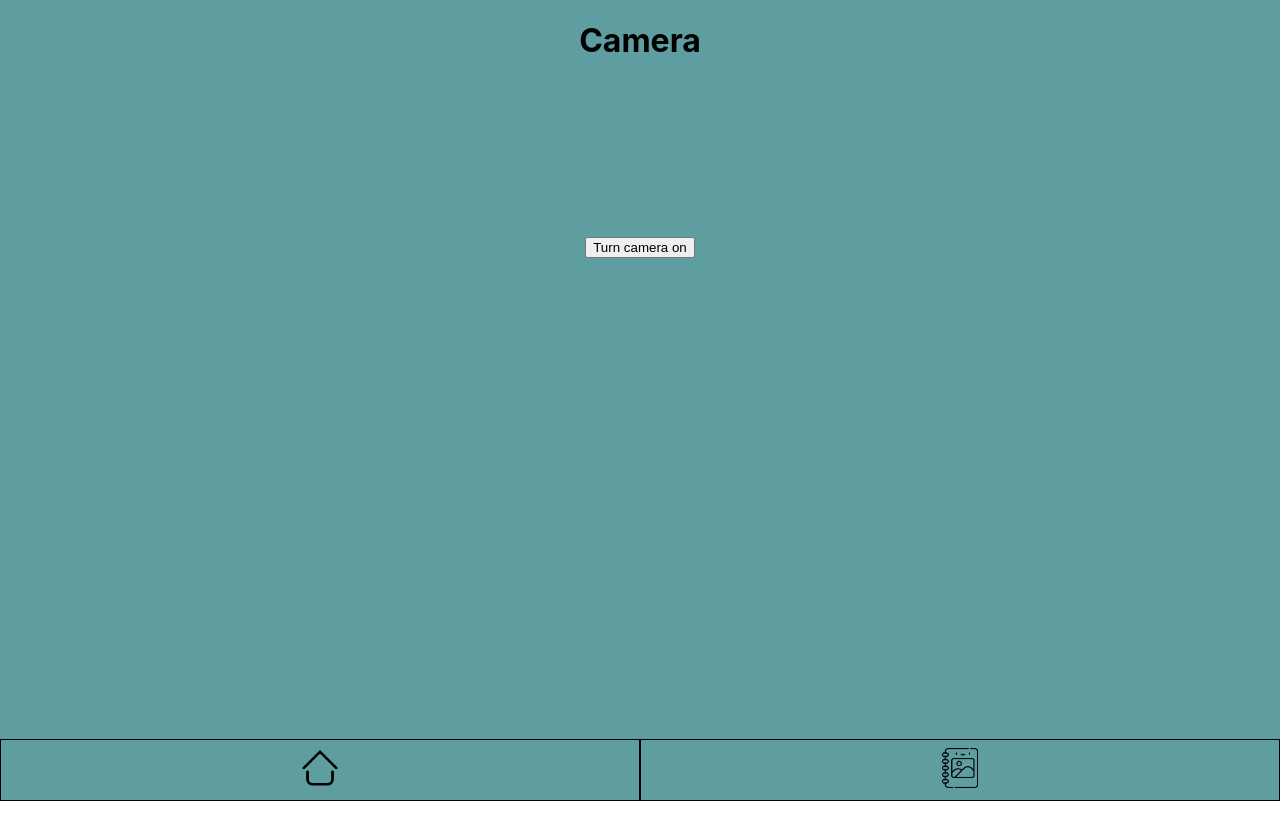
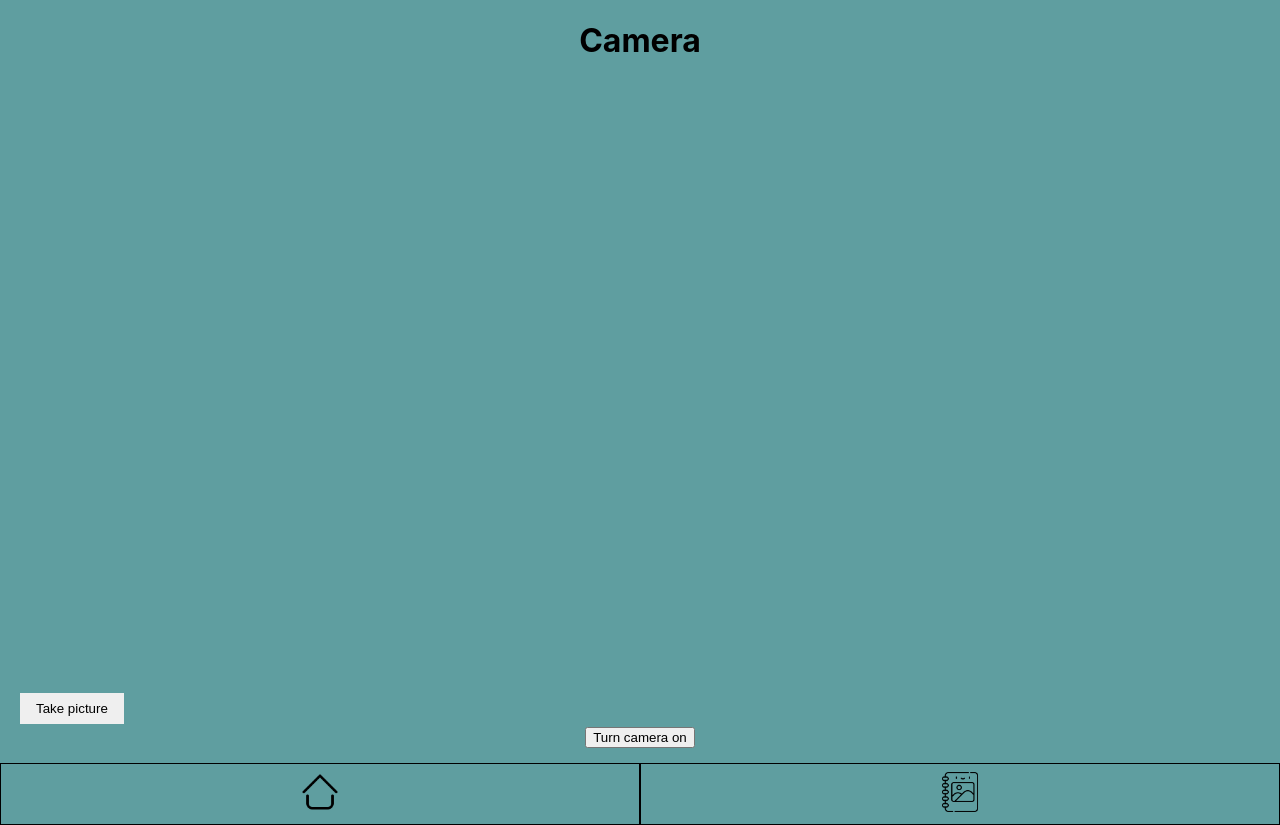
Before and after one commit to IngaViitanen/InstaBlam, a React (Create React App) app: page /camera in a window 1280 px wide. Before the commit the page ends 801 px from the top, so only its background shows below. Built offline with nearby package versions, Linux system fonts and the light colour scheme.

Commit message:
take photo

```diff
--- a/src/App.css
+++ b/src/App.css
@@ -1,7 +1,10 @@
+body{
+  background-color: cadetblue;
+}
 
 .App {
-  background-color: cadetblue;
   text-align: center;
+  position: relative;
   min-height: 100vh;
   display: grid;
   grid-template-rows: 1fr 60px;
@@ -35,3 +38,55 @@
 .linkWrapper a img{
   margin-top: 0.5rem;
 }
+
+a{
+  width: 100%;
+}
+
+video{
+  width: 100%;
+  max-width: 100%;
+  height: auto;
+}
+
+
+
+.result{
+  position: fixed;
+  top: 0;
+  left: 100%;
+  width: 100%;
+  height: 100%;
+  display: flex;
+  align-items: center;
+  background-color: rgba(0, 0, 0, 0.8);
+  transition: 0.4s;
+}
+
+.result.hasPhoto{
+  left: 0;
+}
+
+.cameraButton{
+  position: absolute;
+  bottom: 100px;
+  left: 20px;
+
+  appearance: none;
+  border: none;
+  outline: none;
+
+  padding: 8px 16px;
+
+  background-position: 0%;
+  background-size: 200%;
+}
+
+.cameraButton:hover{
+  background-position: 100%;
+}
+
+canvas{
+  width: 100%;
+  height: auto;
+}
--- a/src/components/Footer.jsx
+++ b/src/components/Footer.jsx
@@ -8,10 +8,19 @@ function footer() {
 
             <footer className="footer">
                 <div className="linkWrapper">
-                <Link to="/"><img src={homeLogo} alt="" height="40px" /></Link>
+                <Link to="/">
+                <div>
+                    <img src={homeLogo} alt="" height="40px" />
                 </div>
+                </Link>
+                </div>
+
                 <div className="linkWrapper">
-                <Link to="/gallery"><img src={galleryLogo} alt="" height="40px" /></Link>
+                <Link to="/gallery">
+                <div>
+                    <img src={galleryLogo} alt="" height="40px" />
+                </div>
+                </Link>
                 </div>
             </footer>
 
--- a/src/components/camera/Camera.jsx
+++ b/src/components/camera/Camera.jsx
@@ -1,10 +1,13 @@
 import { useState, useEffect, useRef } from 'react'
+import '../../App.css'
 
 const Camera = () => {
 	const [canUseMd, setCanUseMd] = useState(false)
 	const [statusMessage, setStatusMessage] = useState('')
 	const [cameraIsOn, setCameraIsOn] = useState(false)
+    const photoRef = useRef(null)
 	const videoRef = useRef(null)
+    const [hasPhoto, setHasPhoto] = useState(false)
 	const handleCameraToggle = () => {
 		if( cameraIsOn ) {
 			cameraOff(videoRef.current, () => setCameraIsOn(false))
@@ -13,19 +16,46 @@ const Camera = () => {
 		}
 	}
 
+    const takePhoto = () => {
+        const width = 414
+        const height = width / (16/9)
+
+        let video = videoRef.current
+        let photo = photoRef.current
+
+        photo.width = width
+        photo.height = height
+
+        let context = photo.getContext('2d')
+        context.drawImage(video, 0, 0, width, height)
+        setHasPhoto(true)
+    }
+
+    const closePhoto = () => {
+        let photo = photoRef.current
+        let context = photo.getContext('2d')
+        context.clearRect(0,0, photo.width, photo.height)
+        setHasPhoto(false)
+    }
+
 	useEffect(() => {
 		// Körs en gång, när komponenten blir mounted
 		setCanUseMd( 'mediaDevices' in navigator )
 	}, [])
 
 	return (
-		<div className="camera-container">
+		<div className="videoContainer">
 		{canUseMd ? <video ref={videoRef}></video> : null}
 			<div>
 				<button onClick={handleCameraToggle}>
 				{cameraIsOn ? 'Turn camera off' : 'Turn camera on'}
 				</button>
+                <button className="cameraButton" onClick={takePhoto}>Take picture</button>
 			</div>
+            <div className={'result ' + (hasPhoto ? 'hasPhoto' : '')}>
+                <canvas ref={photoRef}></canvas>
+                <button className="cameraButton" onClick={closePhoto}>CLOSE</button>
+            </div>
 			<p> {statusMessage} </p>
 		</div>
 	)
@@ -37,7 +67,7 @@ async function cameraOff(videoElement, whenDone) {
 }
 async function cameraOn(videoElement, showMessage, whenDone) {
 	const constraints = {
-		video: { facingMode: 'user', width: 300, height: 200 }
+		video: { facingMode: 'user', width: 1980, height: 1080 }
 	}
 	try {
 		const stream = await navigator.mediaDevices.getUserMedia(constraints)
@@ -52,4 +82,5 @@ async function cameraOn(videoElement, showMessage, whenDone) {
 	}
 }
 
+
 export default Camera
```
